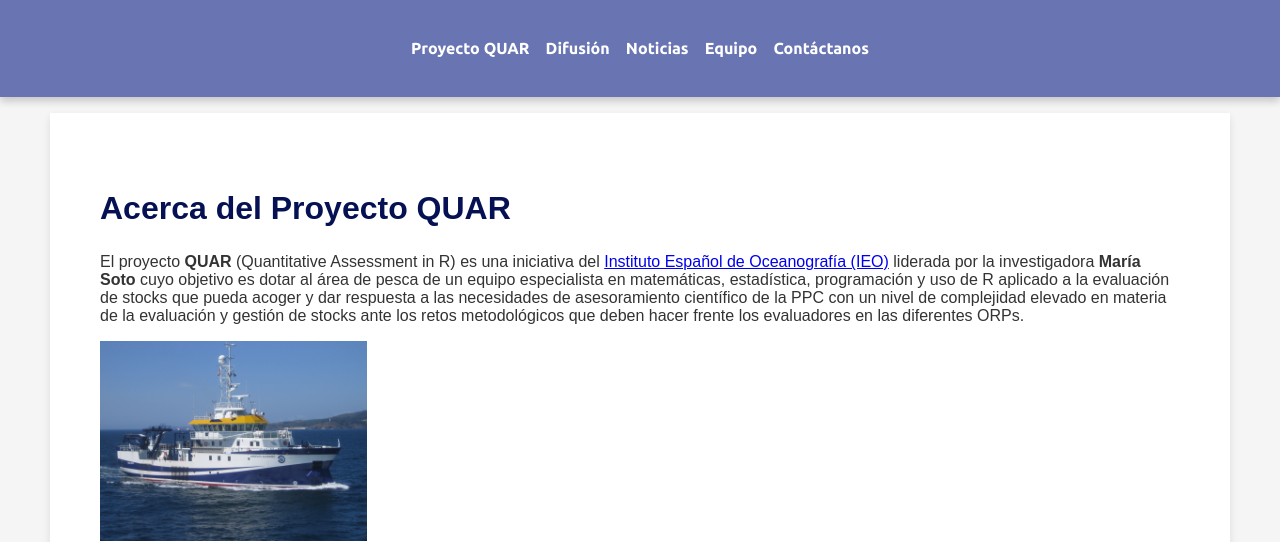
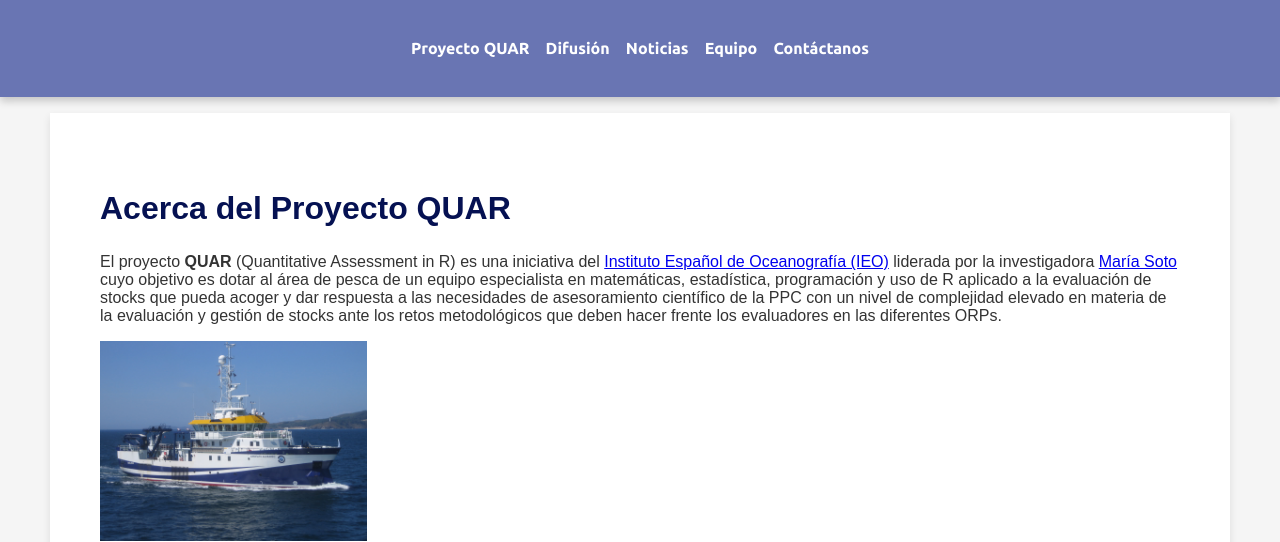
Before and after one commit to MeriSoto/QUAR, a plain HTML site: page docs/index.html in a window 1280 px wide. Shown: the part 147-689 px from the top of the page. Drawn offline with Linux system fonts and the light colour scheme; a web font is replaced by a local one.

Commit message:
Update index.html

```diff
--- a/docs/index.html
+++ b/docs/index.html
@@ -51,7 +51,7 @@
         <section id="acerca" class="seccion-acerca">
             <h2>Acerca del Proyecto QUAR</h2>
             <p> El proyecto <strong>QUAR</strong> (Quantitative Assessment in R) es una iniciativa del <a href="https://www.ieo.es">Instituto Español de Oceanografía (IEO)</a> liderada por la investigadora
-                <strong>María Soto</strong> cuyo objetivo es dotar al área de pesca de un equipo especialista en matemáticas, estadística, programación y uso de R aplicado a la evaluación de stocks que pueda acoger y dar
+                 <a href="https://orcid.org/0000-0001-9465-9815> <strong>María Soto</strong> </a>cuyo objetivo es dotar al área de pesca de un equipo especialista en matemáticas, estadística, programación y uso de R aplicado a la evaluación de stocks que pueda acoger y dar
                 respuesta a las necesidades de asesoramiento científico de la PPC con un nivel de complejidad elevado en materia de la evaluación y gestión de stocks ante los retos
                 metodológicos que deben hacer frente los evaluadores en las diferentes ORPs.
             </p>
```
